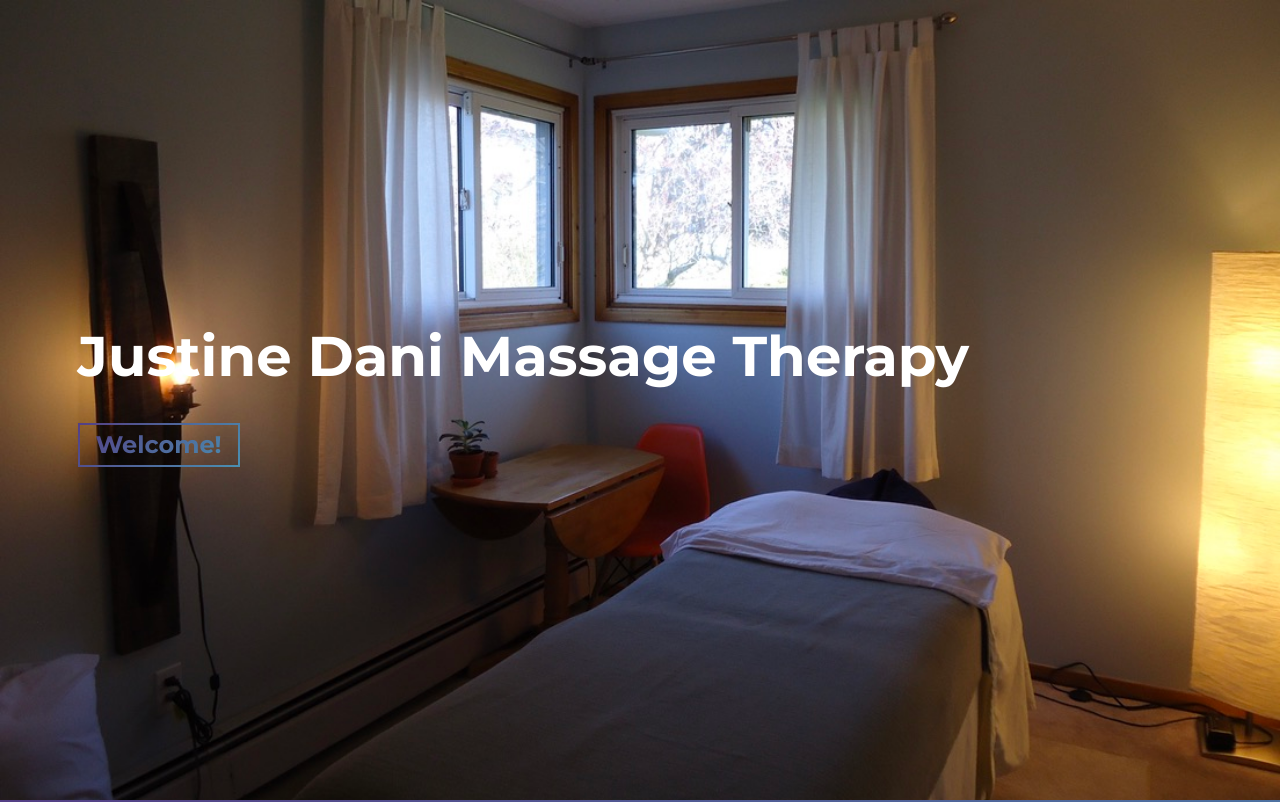
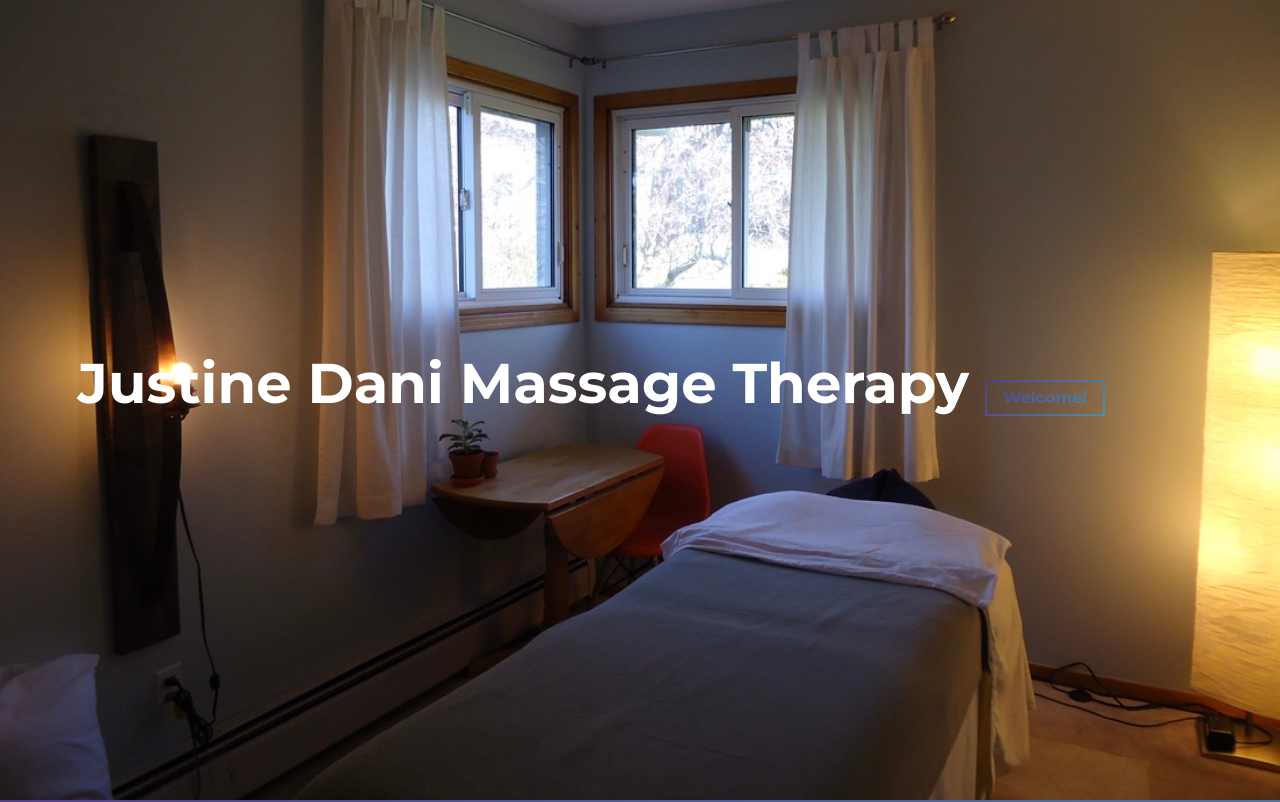
Before and after one commit to martim0t0/justinedanimassagetherapy, a website built with Parcel: page src/index.html in a window 1280 px wide. Shown: the top 802 px of the page. Built offline with nearby package versions, Linux system fonts and the light colour scheme.

Commit message:
Edit bottom pic and move button to right side of hero section

```diff
--- a/src/index.html
+++ b/src/index.html
@@ -36,13 +36,14 @@
       <div class="container">
         <h1 class="hero-title load-hidden">
           <span class="text-color-white">Justine Dani Massage Therapy</span>
+          <span> </span>
+          <span>
+            <!-- <p class="hero-cta load-hidden"> -->
+              <a rel="noreferrer" class="cta-btn cta-btn--hero " href="#about">Welcome!</a>
+            <!-- </p> -->
+          </span>
           <br />
         </h1>
-<p class="hero-cta load-hidden">
-          <a rel="noreferrer" class="cta-btn cta-btn--hero" href="#about"
-            >Welcome!</a
-          >
-        </p>
       </div>
     </section>
     <!-- /END Hero Section -->
```
